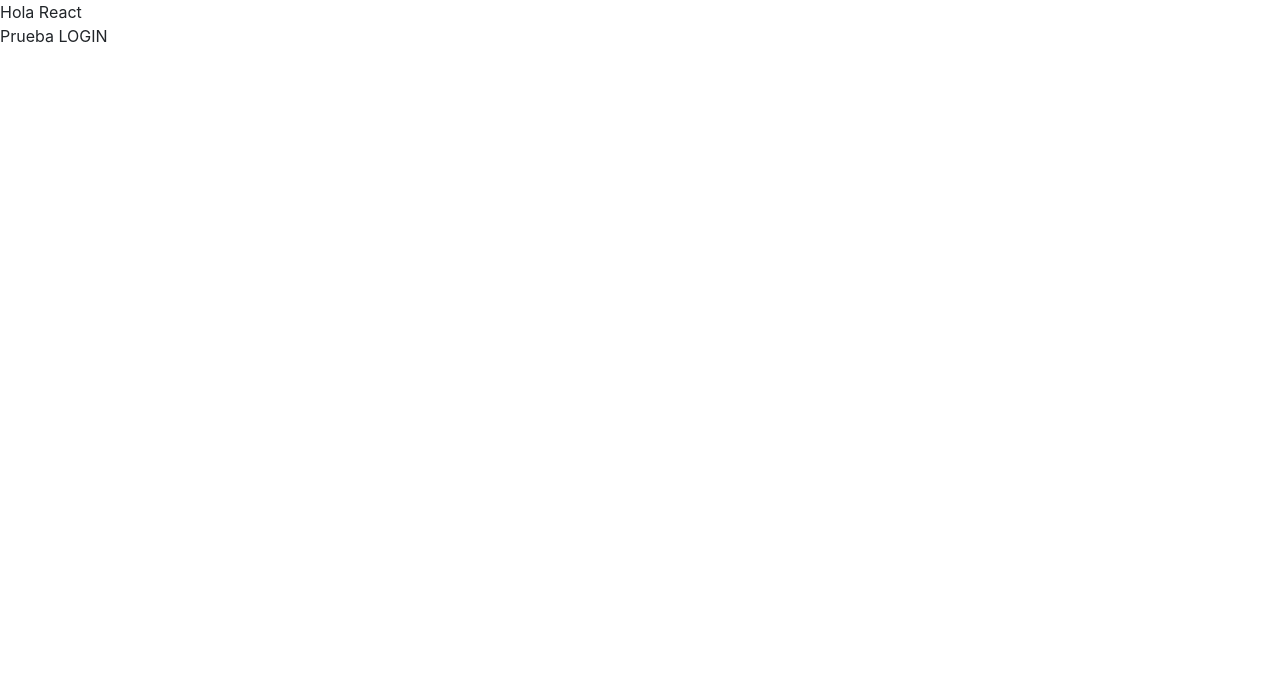
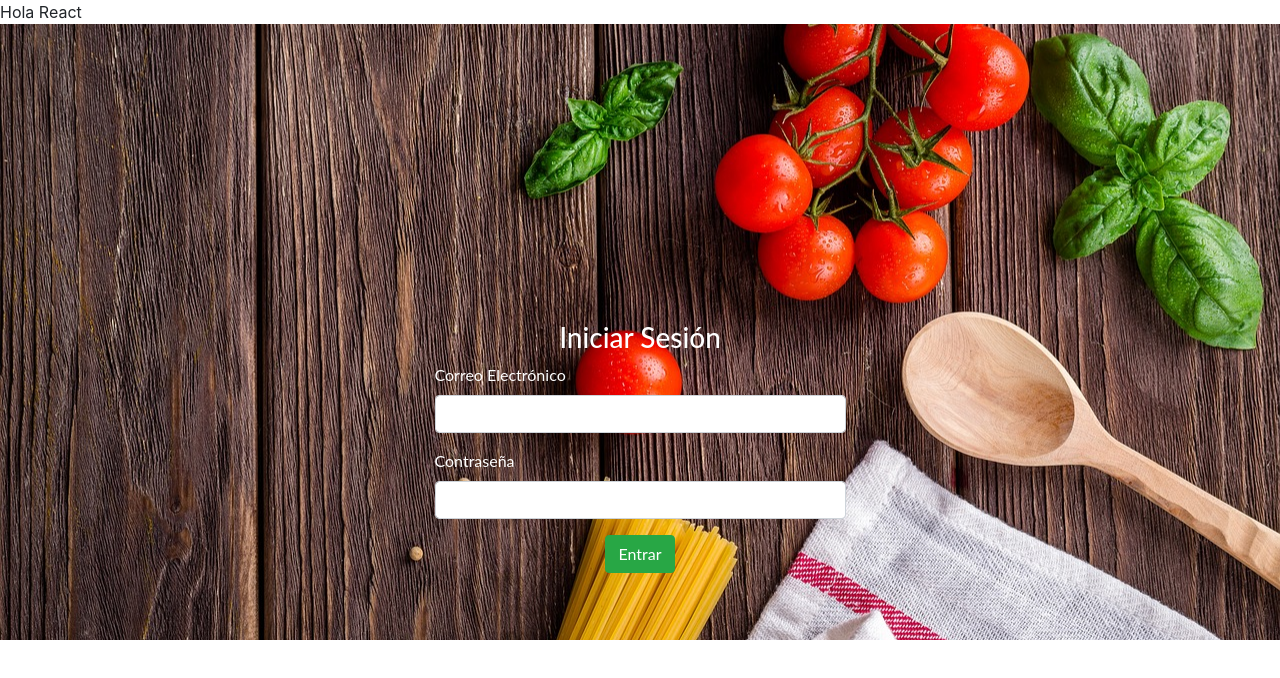
Before and after one commit to fcastaneda9725/Tienda-React, a React app: page / in a window 1280 px wide. Shown: the top 678 px of the page. Built offline with nearby package versions, Linux system fonts and the light colour scheme.

Commit message:
Vista de Login

```diff
--- a/index.html
+++ b/index.html
@@ -9,6 +9,7 @@
   <link rel="stylesheet" href="https://maxcdn.bootstrapcdn.com/bootstrap/4.0.0/css/bootstrap.min.css" integrity="sha384-Gn5384xqQ1aoWXA+058RXPxPg6fy4IWvTNh0E263XmFcJlSAwiGgFAW/dAiS6JXm" crossorigin="anonymous">
   <link rel="stylesheet" href="https://use.fontawesome.com/releases/v5.0.9/css/all.css" integrity="sha384-5SOiIsAziJl6AWe0HWRKTXlfcSHKmYV4RBF18PPJ173Kzn7jzMyFuTtk8JA7QQG1" crossorigin="anonymous">
   <link href="https://fonts.googleapis.com/css?family=Dosis" rel="stylesheet">
+  <link rel="stylesheet" href="styles.css">
 </head>
 <body>
 
--- a/login.jsx
+++ /dev/null
@@ -1,16 +0,0 @@
-import React from 'react';
-
-class Login extends React.Component {
-  constructor(){
-    super()
-  }
-  render(){
-    return(
-      <div>
-        <span> Prueba LOGIN</span>
-      </div>
-    )
-  }
-}
-
-export default Login;
--- a/main.js
+++ b/main.js
@@ -2,7 +2,7 @@
 import ReactDOM from 'react-dom';
 
 import App from './App.jsx';
-import Login from './login.jsx';
+import Login from './views/login/login.jsx';
 
 ReactDOM.render(<App />, document.getElementById('app'));
 ReactDOM.render(<Login />, document.getElementById('login'));
--- /dev/null
+++ b/styles.css
@@ -0,0 +1,34 @@
+.main__body {
+    background-image: url(../views/login/assets/login-fondo.jpg);
+    background-size: cover;
+    background-position: center;
+    padding-top: 20%;
+    font-family: 'Lato', sans-serif;
+    color: white;
+    width: 100%;
+    height: 100%;
+
+}
+
+.login__page {
+    margin-top: 15px;
+    padding-bottom: 25px;
+    vertical-align: middle;
+}
+
+
+.login__card {
+    padding: 20px;
+    /*margin: 20px 0;*/
+}
+
+ .red {
+   color: red;
+   font-size: 20px;
+ }
+
+ .form-mod {
+   color: inherit;
+   border: 0;
+   background: transparent;
+ }
--- /dev/null
+++ b/views/login/login.jsx
@@ -0,0 +1,52 @@
+import React from 'react';
+
+class Login extends React.Component {
+  constructor(){
+    super()
+  }
+  render(){
+    return(
+      <div className="main__body">
+        <div className="container">
+
+          <div className="login__page">
+            <div className="row justify-content-center">
+                <div className="form-control form-mod col-md-5 col-md-offset-5">
+                  <div className="login__card">
+
+                        <form name="formLogin">
+                          <h3 className="text-center">Iniciar Sesión</h3>
+                          <div className="form-group">
+                            <label htmlFor="email">Correo Electrónico</label>
+                            <input type="email" className="form-control" name="email" required pattern="[a-z0-9!#$%&'*+/=?^_`{|}~-]+(?:\.[a-z0-9!#$%&'*+/=?^_`{|}~-]+)*@(?:[a-z0-9](?:[a-z0-9-]*[a-z0-9])?\.)+[a-z0-9](?:[a-z0-9-]*[a-z0-9])?" />
+                          </div>
+                          <div className="form-group">
+                            <label htmlFor="contraseña">Contraseña</label>
+                            <input type="password" className="form-control" name="password" required />
+                          </div>
+
+                          <div className="form-group text-center">
+                            <button type="submit" className="btn btn-success">
+                              Entrar
+
+                            </button>
+                          </div>
+
+                        </form>
+
+                  </div>
+                </div>
+
+            </div>
+          </div>
+
+        </div>
+      </div>
+
+
+
+    )
+  }
+}
+
+export default Login;
```
Also changed, not shown: views/login/assets/login-fondo.jpg (added).
